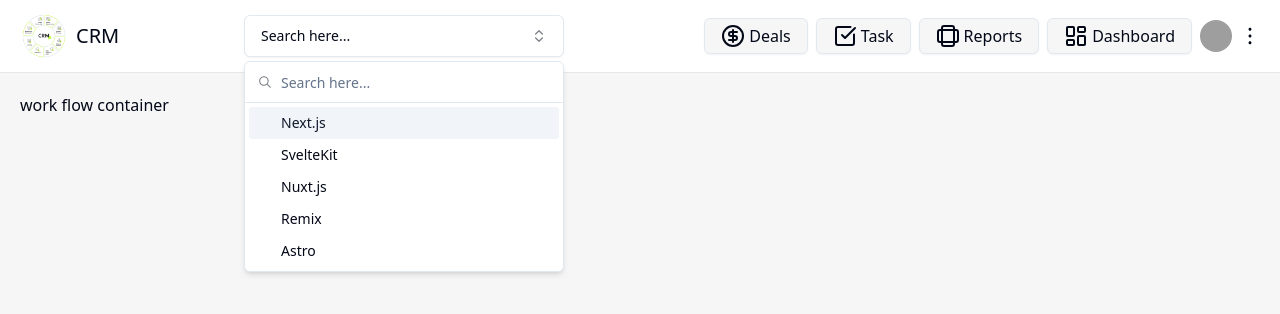
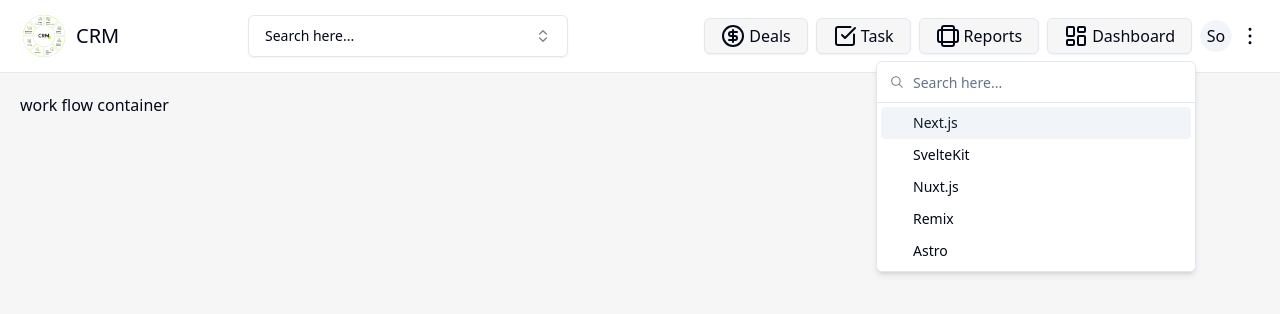
Before and after one commit to smsohag32/crm, a React (Vite) app: page / in a window 1280 px wide. Both pictures are taken after a click on the button "Search here...". Shown: the top 314 px of the page. Built offline with nearby package versions, Linux system fonts and the light colour scheme; grey boxes are pictures that could not be loaded.

Commit message:
side bar

```diff
--- a/src/components/MainLayout/SearchBox.jsx
+++ b/src/components/MainLayout/SearchBox.jsx
@@ -47,14 +47,14 @@
    ]
    return (
       <div className="w-full">
-         <Popover className="lg:w-80 bg-red-500" open={open} onOpenChange={setOpen}>
+         <Popover className="lg:w-80 bg-red-500 w-full" open={open} onOpenChange={setOpen}>
             <PopoverTrigger asChild>
                <Button
                   variant="outline"
                   role="combobox"
 
                   aria-expanded={open}
-                  className="lg:w-80  bg-white !py-5 justify-between"
+               className="lg:w-80  w-full bg-white !py-5 justify-between"
                >
                   {value
                      ? frameworks.find((framework) => framework.value === value)?.label
@@ -62,8 +62,8 @@
                   <ChevronsUpDown className="ml-2 h-4 w-4 shrink-0 opacity-50" />
                </Button>
             </PopoverTrigger>
-            <PopoverContent className="lg:w-80  p-0">
-               <Command className="w-full">
+            <PopoverContent className="  w-80  lg:w-80 p-0">
+               <Command className="w-full ">
                   <CommandInput placeholder="Search here..." />
                   <CommandList>
                      <CommandEmpty>No framework found.</CommandEmpty>
--- a/src/components/MainLayout/TopBar.jsx
+++ b/src/components/MainLayout/TopBar.jsx
@@ -1,32 +1,34 @@
 import logo from "@/assets/icons/logo.png"
 import { Link } from "react-router-dom";
-import {
-   Tooltip,
-   TooltipContent,
-   TooltipProvider,
-   TooltipTrigger,
-} from "@/components/ui/tooltip"
 
 import SearchBox from "./SearchBox";
 import { Button } from "../ui/button";
 import UserAvatar from "../user-avatar/UserAvatar";
-import { CircleDollarSign, CircleUser, DollarSign, LayoutDashboard, Ratio, SquareCheckBig } from "lucide-react";
+import { AlignJustify, CircleDollarSign, CircleUser, LayoutDashboard, Ratio, SquareCheckBig } from "lucide-react";
+import { useMediaQuery } from "@/hooks/use-media-query";
+import { useState } from "react";
 const TopBar = () => {
+   const [isOpen, setOpen] = useState(false)
+   const isDesktop = useMediaQuery("(min-width: 1024px)");
    return (
-      <div className="w-full flex px-5 py-3 items-center border-b border-b-gray-200 bg-white gap-6 justify-between">
+      <div className="w-full flex px-5 py-3 items-center border-b border-b-gray-200 bg-white gap-4 justify-between">
 
-         <div className="w-full flex items-center justify-between gap-10 ">
+         <div className="lg:w-full flex-1 lg:flex-auto flex items-center justify-between gap-14 ">
             <div>
                <Link to={"/"} className="flex items-center text-[20px] font-medium gap-2">
                   <img className="w-12" src={logo} alt="crm" />
                   CRM
                </Link>
             </div>
-            <div className="w-full max-w-sm">
+            <div className="w-full lg:max-w-sm">
                <SearchBox />
             </div>
          </div>
-         <div className="w-full flex items-center justify-end gap-2">
+
+         <Button className="lg:hidden" variant="ghost" onClick={() => setOpen(!isOpen)}>
+            <AlignJustify />
+         </Button>
+         {isDesktop ? <div className="w-full flex items-center justify-end gap-2">
             <Button variant="outline" className="text-base font-medium gap-1 flex items-center justify-center"> <CircleDollarSign /> Deals</Button>
             <Button variant="outline" className="text-base font-medium gap-1 flex items-center justify-center"> <SquareCheckBig /> Task</Button>
             <Button variant="outline" className="text-base font-medium gap-1 flex items-center justify-center">  <Ratio /> Reports</Button>
@@ -40,7 +42,11 @@
                </span>
 
             </div>
-         </div>
+         </div> : <>
+
+
+         </>}
+
       </div>
    );
 };
--- a/src/components/ui/command.jsx
+++ b/src/components/ui/command.jsx
@@ -22,7 +22,7 @@
 }) => {
    return (
       (<Dialog {...props}>
-      <DialogContent className="overflow-hidden p-0">
+         <DialogContent className="overflow-hidden w-full p-0">
             <Command
                className="[&_[cmdk-group-heading]]:px-2 [&_[cmdk-group-heading]]:font-medium [&_[cmdk-group-heading]]:text-muted-foreground [&_[cmdk-group]:not([hidden])_~[cmdk-group]]:pt-0 [&_[cmdk-group]]:px-2 [&_[cmdk-input-wrapper]_svg]:h-5 [&_[cmdk-input-wrapper]_svg]:w-5 [&_[cmdk-input]]:h-12 [&_[cmdk-item]]:px-2 [&_[cmdk-item]]:py-3 [&_[cmdk-item]_svg]:h-5 [&_[cmdk-item]_svg]:w-5">
                {children}
@@ -33,7 +33,7 @@
 }
 
 const CommandInput = React.forwardRef(({ className, ...props }, ref) => (
-  <div className="flex items-center border-b px-3" cmdk-input-wrapper="">
+   <div className="flex items-center border-b w-full px-3" cmdk-input-wrapper="">
       <MagnifyingGlassIcon className="mr-2 h-4 w-4 shrink-0 opacity-50" />
       <CommandPrimitive.Input
          ref={ref}
@@ -50,7 +50,7 @@
 const CommandList = React.forwardRef(({ className, ...props }, ref) => (
    <CommandPrimitive.List
       ref={ref}
-    className={cn("max-h-[300px] overflow-y-auto overflow-x-hidden", className)}
+      className={cn("max-h-[300px] overflow-y-auto w-full overflow-x-hidden", className)}
       {...props} />
 ))
 
--- a/src/components/ui/popover.jsx
+++ b/src/components/ui/popover.jsx
@@ -10,13 +10,13 @@
 const PopoverAnchor = PopoverPrimitive.Anchor
 
 const PopoverContent = React.forwardRef(({ className, align = "center", sideOffset = 4, ...props }, ref) => (
-<PopoverPrimitive.Portal className="w-full">
+   <PopoverPrimitive.Portal>
       <PopoverPrimitive.Content
          ref={ref}
          align={align}
          sideOffset={sideOffset}
          className={cn(
-            "z-50 w-full rounded-md border bg-popover p-4 text-popover-foreground shadow-md outline-none data-[state=open]:animate-in data-[state=closed]:animate-out data-[state=closed]:fade-out-0 data-[state=open]:fade-in-0 data-[state=closed]:zoom-out-95 data-[state=open]:zoom-in-95 data-[side=bottom]:slide-in-from-top-2 data-[side=left]:slide-in-from-right-2 data-[side=right]:slide-in-from-left-2 data-[side=top]:slide-in-from-bottom-2",
+            "z-50  rounded-md border bg-popover p-4 text-popover-foreground shadow-md outline-none data-[state=open]:animate-in data-[state=closed]:animate-out data-[state=closed]:fade-out-0 data-[state=open]:fade-in-0 data-[state=closed]:zoom-out-95 data-[state=open]:zoom-in-95 data-[side=bottom]:slide-in-from-top-2 data-[side=left]:slide-in-from-right-2 data-[side=right]:slide-in-from-left-2 data-[side=top]:slide-in-from-bottom-2",
             className
          )}
          {...props} />
--- /dev/null
+++ b/src/hooks/use-media-query.jsx
@@ -0,0 +1,19 @@
+
+import { useEffect, useState } from "react";
+
+export function useMediaQuery(query) {
+   const [matches, setMatches] = useState(false);
+
+   useEffect(() => {
+      const media = window.matchMedia(query);
+      if (media.matches !== matches) {
+         setMatches(media.matches);
+      }
+
+      const listener = () => setMatches(media.matches);
+      media.addListener(listener);
+      return () => media.removeListener(listener);
+   }, [matches, query]);
+
+   return matches;
+}
```
Lines whose indentation alone changed are shown as unchanged.
